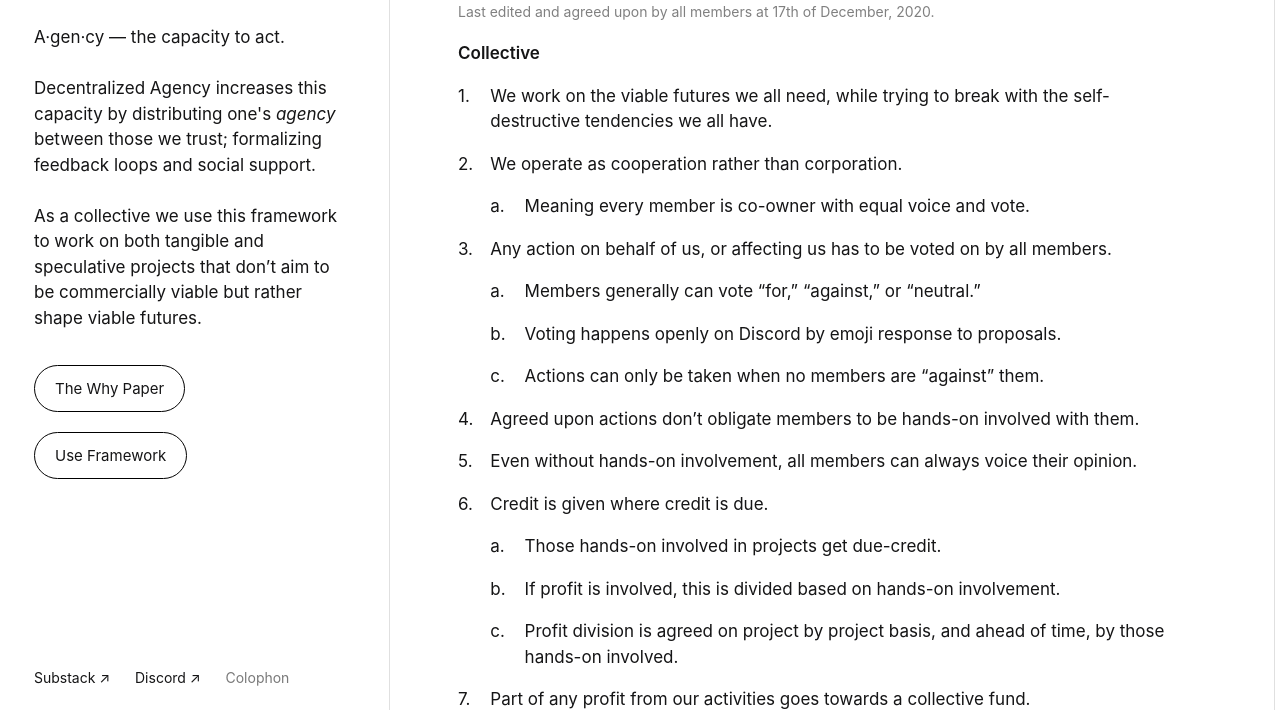
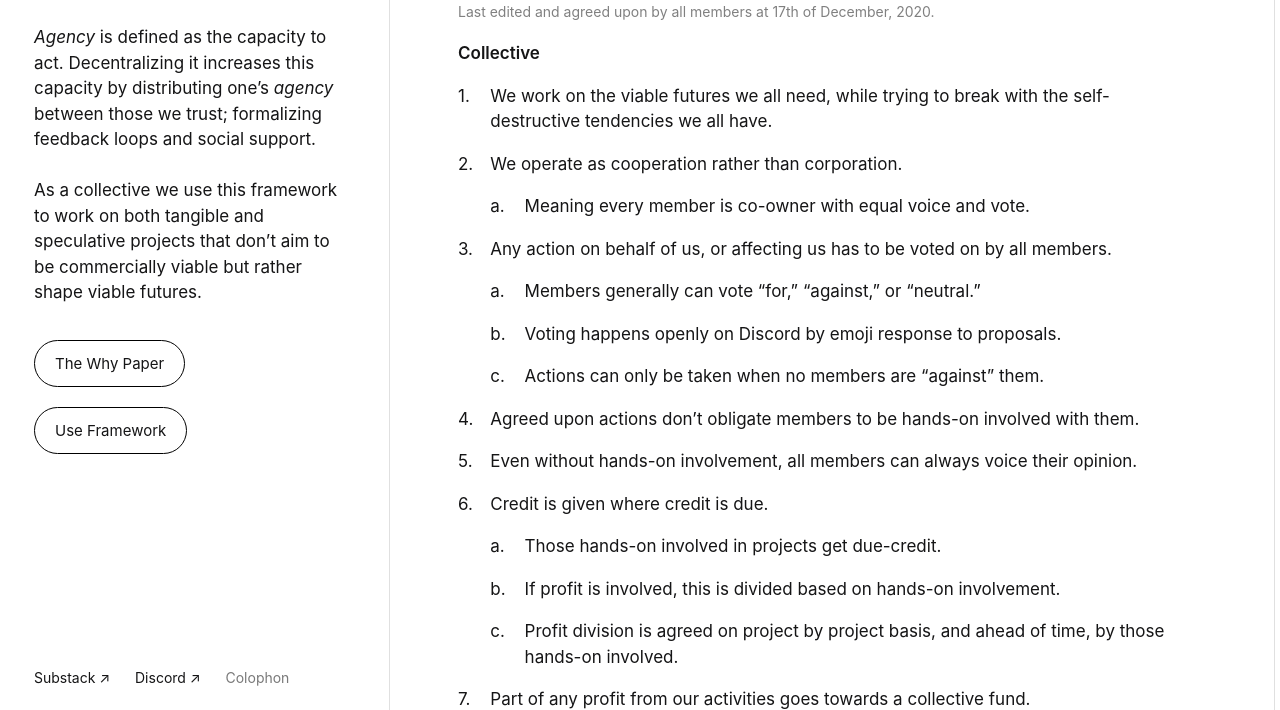
Before and after one commit to marcvermeeren/da-site, an Eleventy site: page content/rules.md in a window 1280 px wide. Shown: the part 84-794 px from the top of the page. Built offline with nearby package versions, Linux system fonts and the light colour scheme; Eleventy itself is replaced by a stand-in of ours; files that its build step writes are made by us from their sources.

Commit message:
about text update

```diff
--- a/_includes/sidebar.njk
+++ b/_includes/sidebar.njk
@@ -5,12 +5,8 @@
 </header>
 
 <article class="about">
-  <p>
-        A·gen·cy — the capacity to act.
-      </p>
-      <br>
       <p>
-        Decentralized Agency increases this capacity by distributing one's <span style="font-style:italic;">agency</span> between those we trust; formalizing feedback loops and social support.
+        <span style="font-style:italic;">Agency</span> is defined as the capacity to act. Decentralizing it increases this capacity by distributing one’s <span style="font-style:italic;">agency</span> between those we trust; formalizing feedback loops and social support.
       </p>
   <br>
   <p>
```
Also changed, not shown: _includes/homepage.njk (+5 -9 lines), 5 other files.
